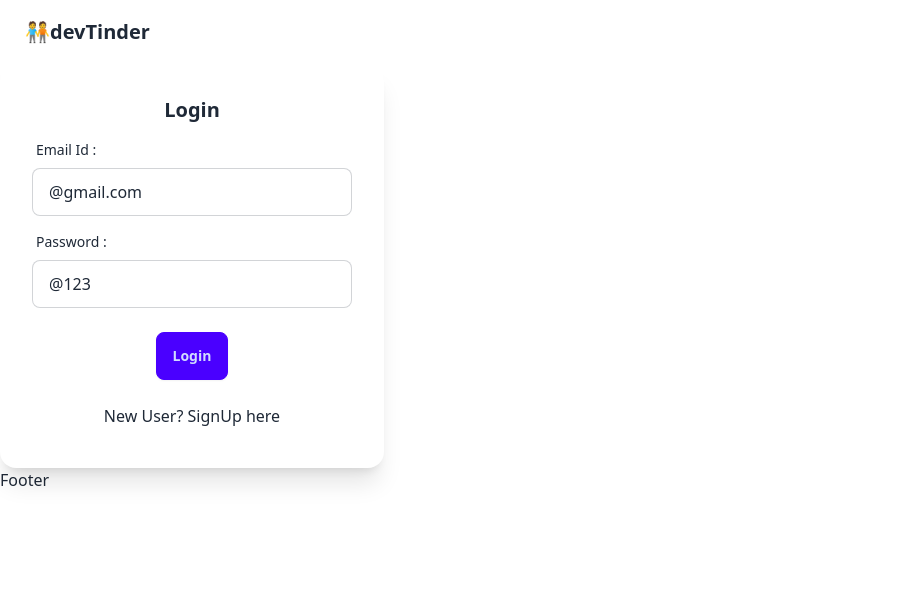
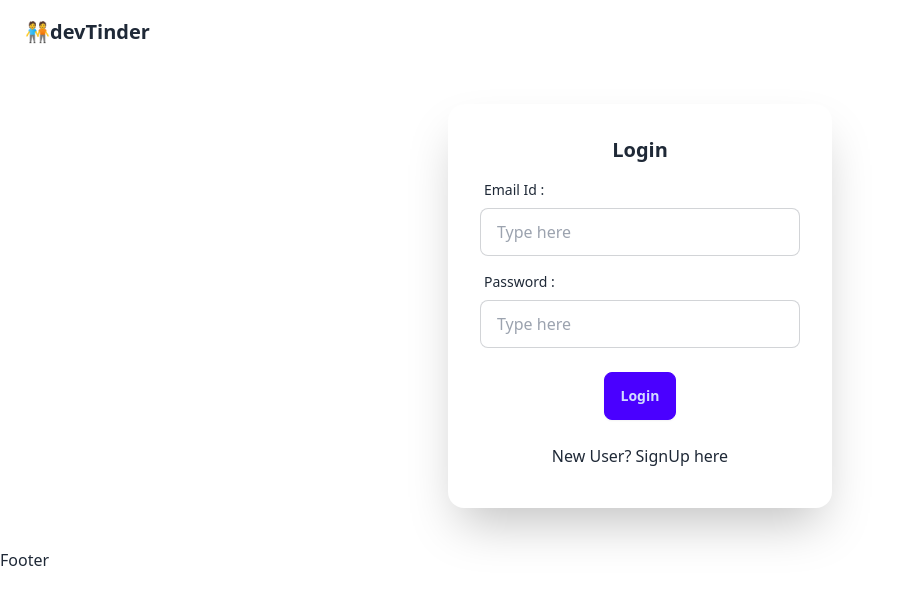
Before and after one commit to Ksingh79798/devTinder-Web, a React (Vite) app: page /login in a window 1280 px wide. Shown: the top 604 px of the page, without its empty margins (0-903 px from the left). Built offline with nearby package versions, Linux system fonts and the light colour scheme; no server answers.

Commit message:
L-19 Add SignUp + fix some bugs

```diff
--- a/index.html
+++ b/index.html
@@ -4,7 +4,7 @@
     <meta charset="UTF-8" />
     <link rel="icon" type="image/svg+xml" href="/vite.svg" />
     <meta name="viewport" content="width=device-width, initial-scale=1.0" />
-    <title>devTinder</title>
+    <title>DevTinder</title>
   </head>
   <body>
     <div id="root"></div>
--- a/src/components/Login.jsx
+++ b/src/components/Login.jsx
@@ -8,8 +8,8 @@ import { BASE_URL } from "../utils/constants";
 const Login = () => {
   const [firstName, setFirstName] = useState("");
   const [lastName, setLastName] = useState("");
-  const [emailId, setEmailID] = useState("@gmail.com");
-  const [password, setPassword] = useState("@123");
+  const [emailId, setEmailID] = useState("");
+  const [password, setPassword] = useState("");
   const [isLoginForm, setIsLoginForm] = useState(true);
   const [error, setError] = useState("");
   const dispatch = useDispatch();
@@ -42,14 +42,17 @@ const Login = () => {
         { withCredentials: true }
       );
       dispatch(addUser(res.data.data));
+      // when user signup 1st time then 1st go to profile page
       return navigate("/profile");
     } catch (err) {
       // handle error case
+      setError(err?.response?.data || "something went wrong!");
     }
   };
   return (
     <>
-      <div className="card bg-base-100 w-96 shadow-xl">
+      <div className="flex justify-center my-10 ">
+        <div className=" card bg-base-100 w-96 shadow-2xl">
           <div className="card-body">
             <h2 className="card-title justify-center">
               {isLoginForm ? "Login" : "Signup"}
@@ -108,7 +111,7 @@ const Login = () => {
                   <span className="label-text">Password :</span>
                 </div>
                 <input
-                type="text"
+                  type="password"
                   value={password}
                   placeholder="Type here"
                   className="input input-bordered w-full max-w-xs"
@@ -135,6 +138,7 @@ const Login = () => {
             </p>
           </div>
         </div>
+      </div>
     </>
   );
 };
--- a/src/components/UserCard.jsx
+++ b/src/components/UserCard.jsx
@@ -1,3 +1,4 @@
+/* eslint-disable no-unused-vars */
 /* eslint-disable no-undef */
 import { useDispatch } from "react-redux";
 import { BASE_URL } from "../utils/constants";
```
Lines whose indentation alone changed are shown as unchanged.
